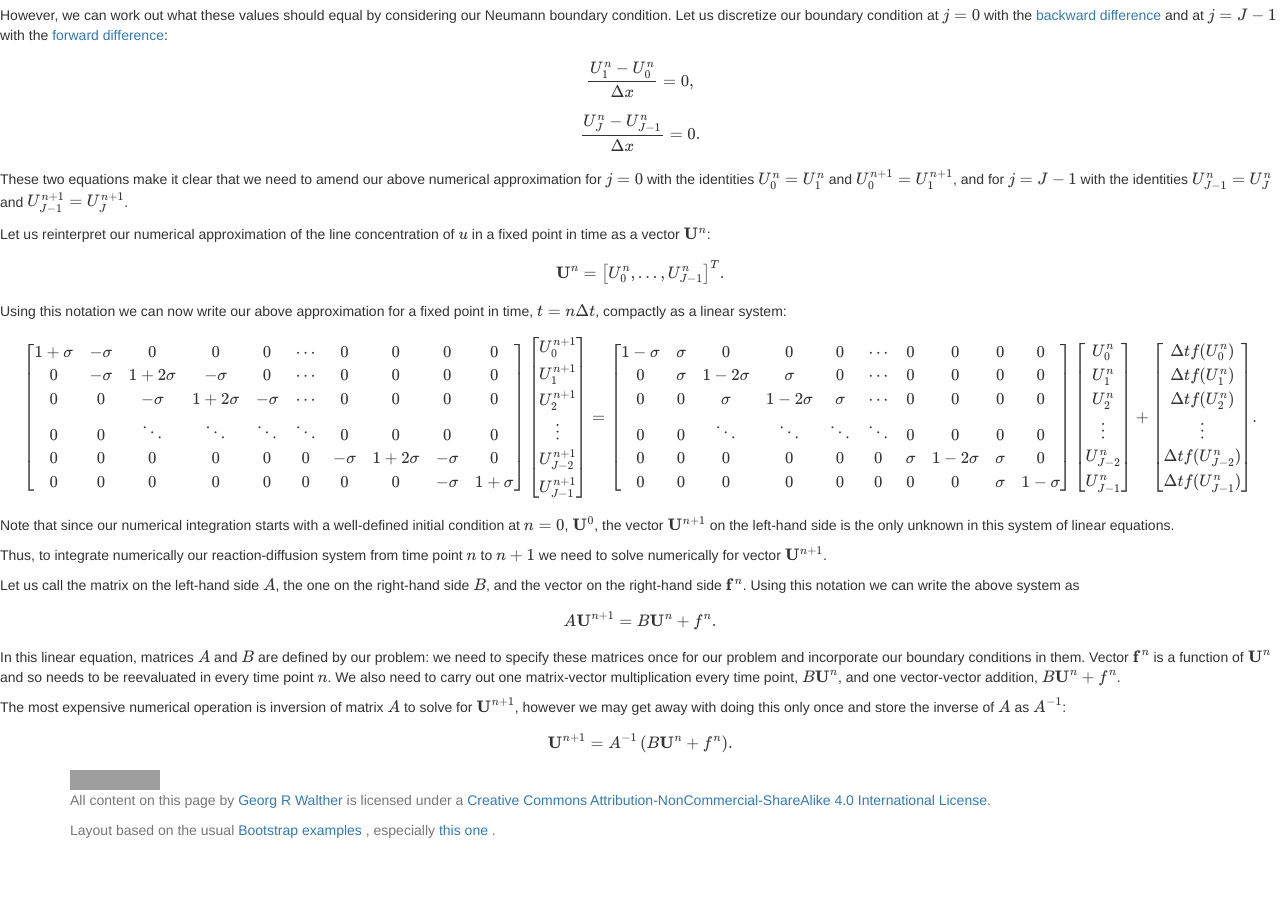
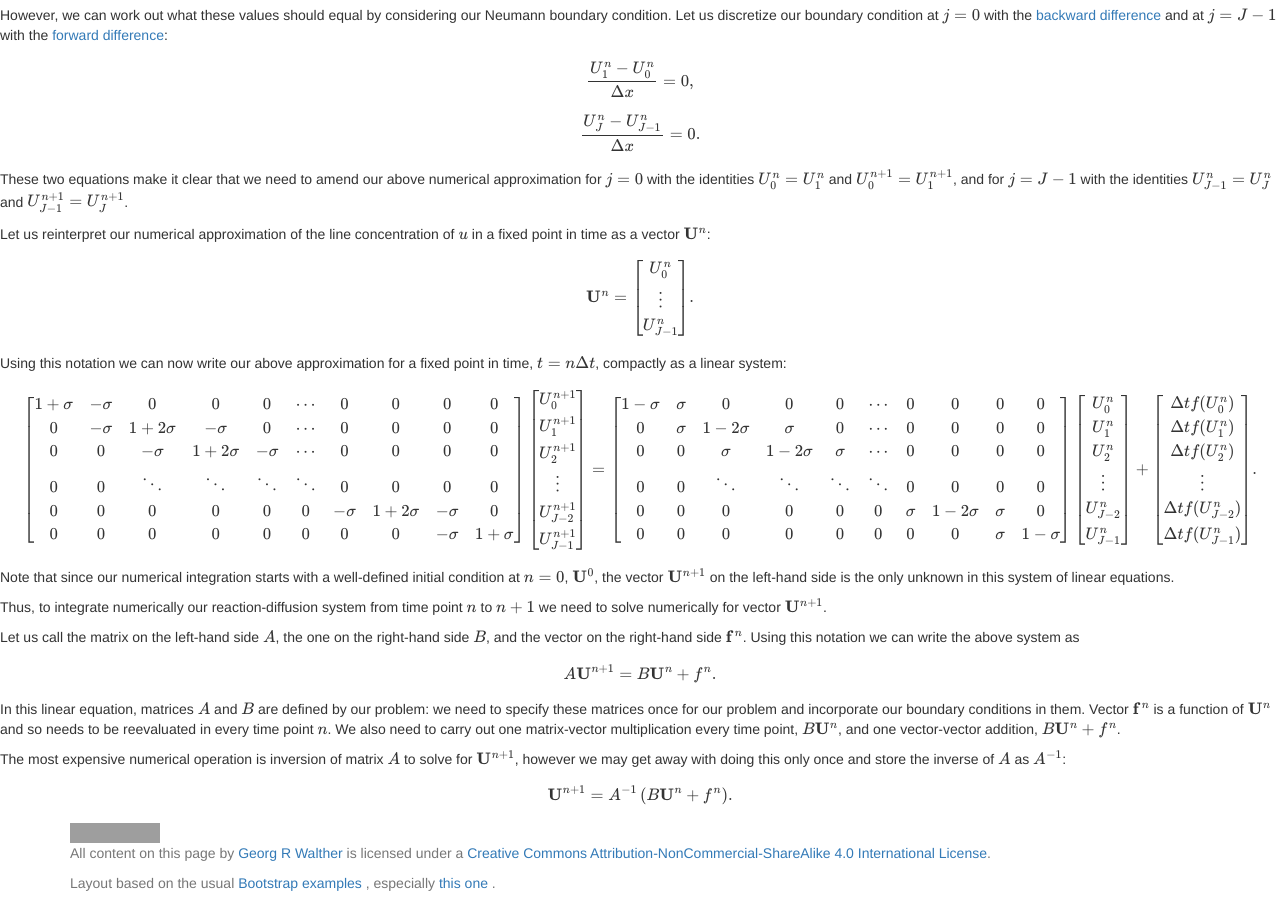
Before and after one commit to waltherg/backup.waltherg.github.io, a Jekyll site: the page built from _posts/2013-12-03-Crank_Nicolson.md, in a window 1280 px wide and 900 px high, scrolled down 2063 px. Built offline with Jekyll 4.4.1, drawn with Linux system fonts in a browser that asks for light colours; nearby versions of some CDN libraries; formulas are drawn with MathJax 3; comment, search, counter and statistics services are not loaded; grey boxes are pictures that could not be loaded.

Commit message:
use bmatrix

```diff
--- a/_posts/2013-12-03-Crank_Nicolson.md
+++ b/_posts/2013-12-03-Crank_Nicolson.md
@@ -165,52 +165,53 @@ U_J^{n+1}$.
 Let us reinterpret our numerical approximation of the line concentration of $u$
 in a fixed point in time as a vector $\mathbf{U}^n$:
 
-$$\mathbf{U}^n = \left[U_0^n, \ldots, U_{J-1}^n\right]^T.$$
+$$\mathbf{U}^n =
+\begin{bmatrix} U_0^n \\ \vdots \\ U_{J-1}^n \end{bmatrix}.$$
 
 Using this notation we can now write our above approximation for a fixed point
 in time, $t = n \Delta t$, compactly as a linear system:
 
 $$
-\left[\begin{matrix}
+\begin{bmatrix}
 1+\sigma & -\sigma & 0 & 0 & 0 & \cdots & 0 & 0 & 0 & 0\\
 0 & -\sigma & 1+2\sigma & -\sigma & 0 & \cdots & 0 & 0 & 0 & 0 \\
 0 & 0 & -\sigma & 1+2\sigma & -\sigma & \cdots & 0 & 0 & 0 & 0 \\
 0 & 0 & \ddots & \ddots & \ddots & \ddots & 0 & 0 & 0 & 0 \\
 0 & 0 & 0 & 0 & 0 & 0 & -\sigma & 1+2\sigma & -\sigma & 0 \\
 0 & 0 & 0 & 0 & 0 & 0 & 0 & 0 & -\sigma & 1+\sigma
-\end{matrix}\right]
-\left[\begin{matrix}
+\end{bmatrix}
+\begin{bmatrix}
 U_0^{n+1} \\
 U_1^{n+1} \\
 U_2^{n+1} \\
 \vdots \\
 U_{J-2}^{n+1} \\
 U_{J-1}^{n+1}
-\end{matrix}\right] =
-\left[\begin{matrix}
+\end{bmatrix} =
+\begin{bmatrix}
 1-\sigma & \sigma & 0 & 0 & 0 & \cdots & 0 & 0 & 0 & 0\\
 0 & \sigma & 1-2\sigma & \sigma & 0 & \cdots & 0 & 0 & 0 & 0 \\
 0 & 0 & \sigma & 1-2\sigma & \sigma & \cdots & 0 & 0 & 0 & 0 \\
 0 & 0 & \ddots & \ddots & \ddots & \ddots & 0 & 0 & 0 & 0 \\
 0 & 0 & 0 & 0 & 0 & 0 & \sigma & 1-2\sigma & \sigma & 0 \\
 0 & 0 & 0 & 0 & 0 & 0 & 0 & 0 & \sigma & 1-\sigma
-\end{matrix}\right]
-\left[\begin{matrix}
+\end{bmatrix}
+\begin{bmatrix}
 U_0^{n} \\
 U_1^{n} \\
 U_2^{n} \\
 \vdots \\
 U_{J-2}^{n} \\
 U_{J-1}^{n}
-\end{matrix}\right] +
-\left[\begin{matrix}
+\end{bmatrix} +
+\begin{bmatrix}
 \Delta t f(U_0^n) \\
 \Delta t f(U_1^n) \\
 \Delta t f(U_2^n) \\
 \vdots \\
 \Delta t f(U_{J-2}^n) \\
 \Delta t f(U_{J-1}^n)
-\end{matrix}\right].
+\end{bmatrix}.
 $$
 
 Note that since our numerical integration starts with a well-defined initial
```
